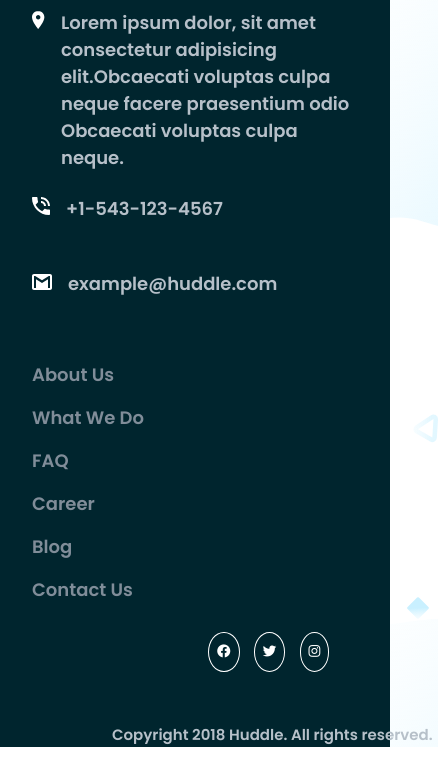
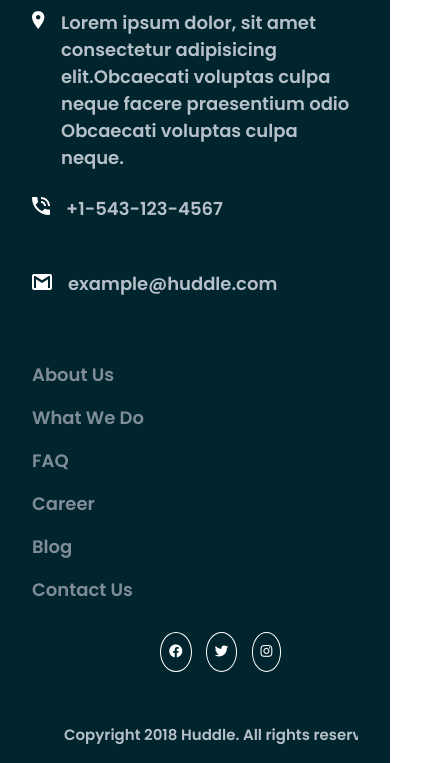
Before and after one commit to Richard-Emmanuel/Responsive-huddle-page, a plain HTML site: page index.html in a window 390 px wide. Shown: the part 3323-4086 px from the top of the page, 438 px wide, since content can reach past the window. Drawn offline with nearby package versions, Linux system fonts and the light colour scheme.

Commit message:
Removd mobile horizontal scroll bar

```diff
--- a/styles.css
+++ b/styles.css
@@ -152,6 +152,7 @@ nav {
   flex-wrap: wrap;
   margin: 1rem auto 0;
   padding: 7rem 0 0;
+  overflow: hidden;
 }
 
 .footer-left {
@@ -222,9 +223,11 @@ nav {
     justify-content: center;
     align-items: center;
   }
+
   .trial-btn {
     padding: 0 3rem;
   }
+
   .first-section {
     flex-direction: column;
     text-align: center;
@@ -281,6 +284,7 @@ nav {
 
   .social-icons {
     width: 100%;
+    margin: 0 auto 1rem;
   }
 
   .font-icon {
@@ -292,4 +296,5 @@ nav {
     margin-bottom: 2rem;
     text-align: center;
   }
+
 }
```
